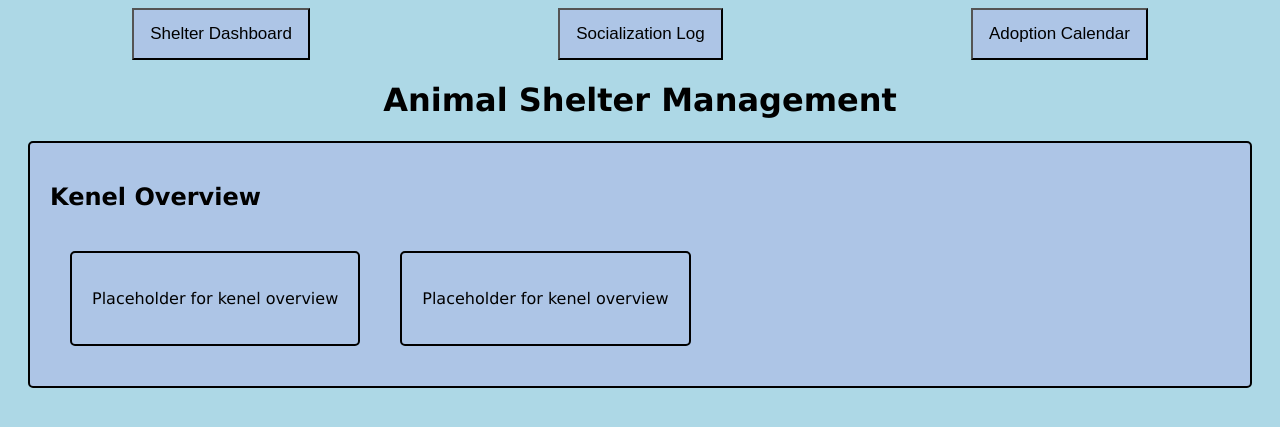
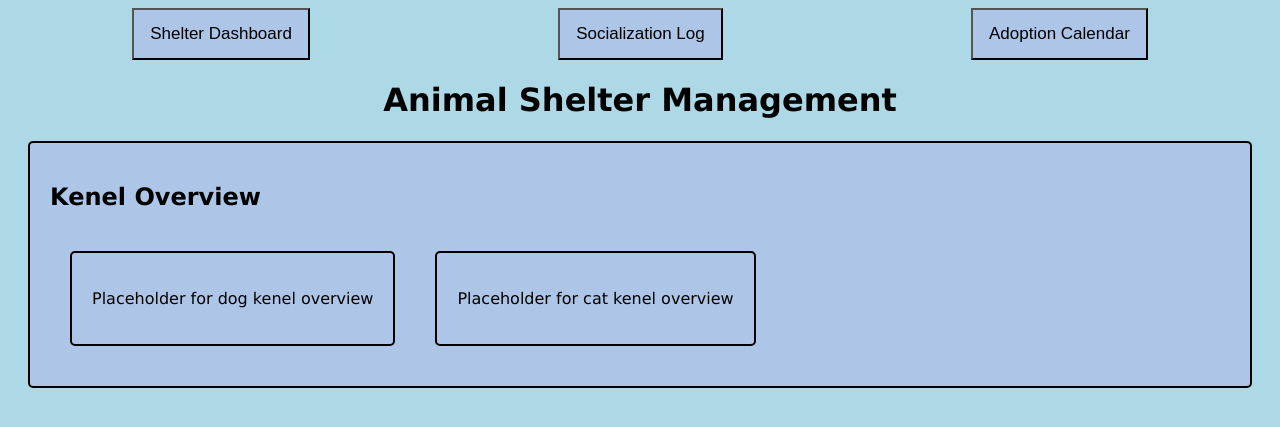
Before and after one commit to kristenrh/PawPortal, a Django app: page / in a window 1280 px wide. Shown: the top 427 px of the page. Run offline with Django 5.2, Linux system fonts and the light colour scheme.

Commit message:
Clarity Changes

```diff
--- a/pawportalapp/static/HomepageStylesheet.css
+++ b/pawportalapp/static/HomepageStylesheet.css
@@ -42,7 +42,7 @@ body {
   text-align: center;
 }
 
-.box1 {
+.outerKennelBox {
   background-color: rgb(173, 197, 230);
   border: 2px solid black;
   border-radius: 5px;
@@ -50,7 +50,7 @@ body {
   margin: 20px;
 }
 
-.box2 {
+.innerKennelBox {
     display: flex;
 }
 
--- a/pawportalapp/templates/Homepage.html
+++ b/pawportalapp/templates/Homepage.html
@@ -6,10 +6,9 @@
     <meta charset="UTF-8">
     <meta name="viewport" content="width=device-width, initial-scale=1.0">
     <link rel="stylesheet" href="{% static 'HomepageStylesheet.css' %}">
+    <title>Paw Portal</title>
+</head>
 
-    <title>Paw Portal</title>
-
-</head>
 <body>
     <div class = "topnav">
         <button onclick="alert('Placeholder (Send to Shelter Dashboard!)')">Shelter Dashboard</button>
@@ -17,14 +16,14 @@
         <button onclick="alert('Placeholder (Send to Adoption Calendar!)')">Adoption Calendar</button>
     </div>
     <h1 class="title">Animal Shelter Management</h1>
-    <div class = "box1">
+    <div class = "outerKennelBox">
         <h2>Kenel Overview</h2>
-        <div class = "box2">
+        <div class = "innerKennelBox">
             <div class = "kenel_Dog">
-                <p>Placeholder for kenel overview</p>
+                <p>Placeholder for dog kenel overview</p>
             </div>
             <div class = "kenel_Cat">
-                <p>Placeholder for kenel overview</p>
+                <p>Placeholder for cat kenel overview</p>
             </div>
         </div>
     </div>
```
